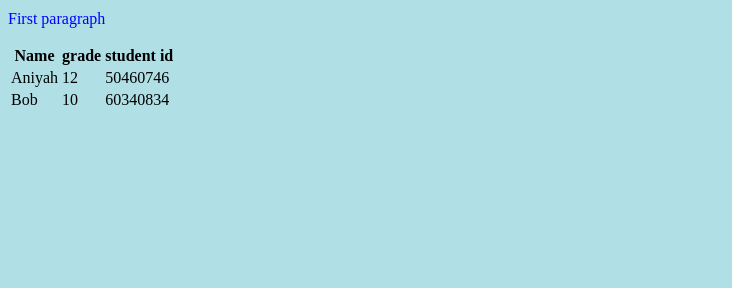
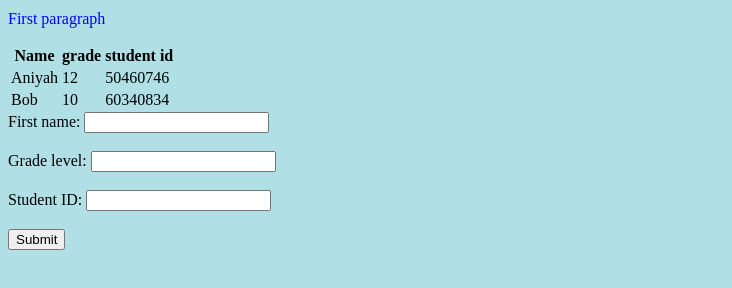
Before and after one commit to Acoleman195/yup, a plain HTML site: page index.html in a window 1280 px wide. Shown: the part 110-398 px from the top of the page, without its empty margins (0-732 px from the left). Drawn offline with Linux system fonts and the light colour scheme.

Commit message:
Update index.html

```diff
--- a/index.html
+++ b/index.html
@@ -42,4 +42,13 @@
     <td>60340834</td>
   </tr>
 </table>
+    <form action="/action_page.php" method="get">
+  <label for="fname">First name:</label>
+  <input type="text" id="fname" name="fname"><br><br>
+  <label for="glevel">Grade level:</label>
+  <input type="number" id="glevel" name="glevel"><br><br>
+  <label for="sID">Student ID:</label>
+  <input type="number" id="sID" name="sID"><br><br>
+  <input type="submit" value="Submit">
+</form>
   </body>
```
